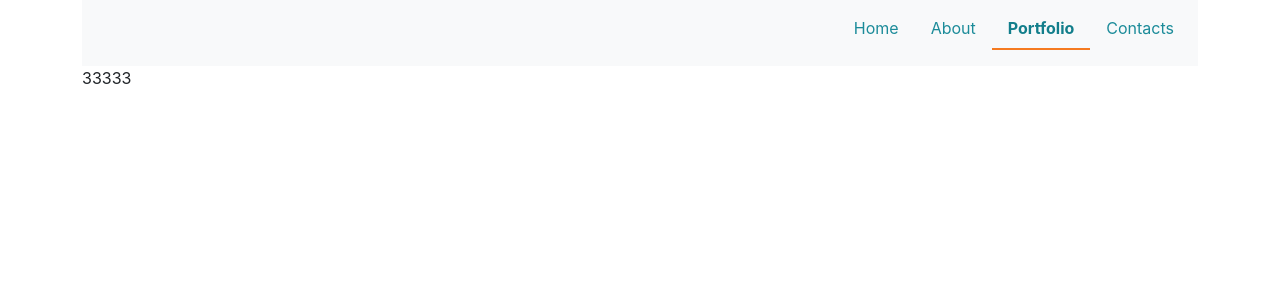
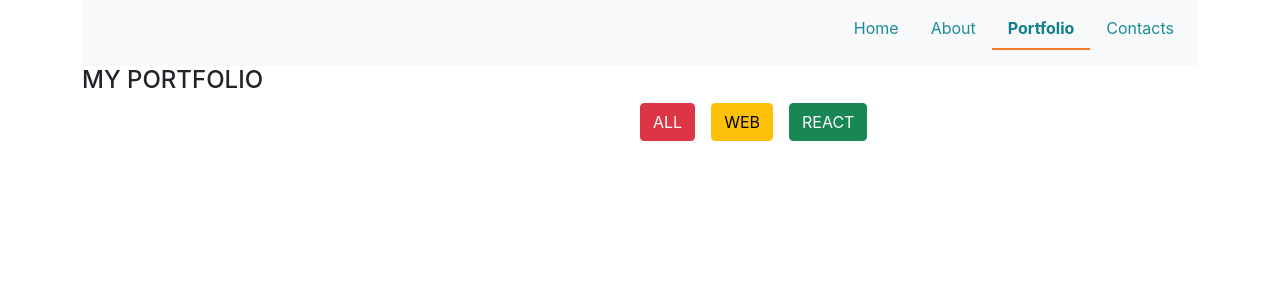
Before and after one commit to Dulatto/react-portfolio-2, a React (Create React App) app: page / in a window 1280 px wide. Both pictures are taken after a click on the tab "Portfolio". Shown: the top 300 px of the page. Built offline with nearby package versions, Linux system fonts and the light colour scheme.

Commit message:
portfolio

```diff
--- a/src/App.js
+++ b/src/App.js
@@ -3,6 +3,7 @@ import './App.css';
 import AboutPage from './Components/AboutPage';
 import ContactPage from './Components/ContactPage';
 import HomePage from './Components/HomePage';
+import PortfolioPage from './Components/PortfolioPage';
 
 function App() {
   return (
@@ -29,7 +30,7 @@ function App() {
             <div className="tab-content" id="pills-tabContent">
               <div className="tab-pane fade show home-page active" id="pills-home" ><HomePage /></div>
               <div className="tab-pane fade" id="pills-profile" ><AboutPage /></div>
-              <div className="tab-pane fade" id="pills-portfolio" >33333</div>
+              <div className="tab-pane fade" id="pills-portfolio" ><PortfolioPage /></div>
               <div className="tab-pane fade" id="pills-contact" ><ContactPage /></div>
             </div>
           </div>
--- a/src/Components/PortfolioPage.js
+++ b/src/Components/PortfolioPage.js
@@ -3,7 +3,16 @@ import React from 'react';
 function PortfolioPage(props) {
     return (
         <div>
-
+            <h4>MY PORTFOLIO</h4>
+            <div className="row">
+                <div className="col-12 position-relative">
+                    <div className="position-absolute start-50" >
+                        <button type="button" className="btn btn-danger me-3 ">ALL</button>
+                        <button type="button" className="btn btn-warning me-3">WEB </button>
+                        <button type="button" className="btn btn-success">REACT</button>
+                    </div>
+                </div>
+            </div>
         </div>
     );
 }
```
